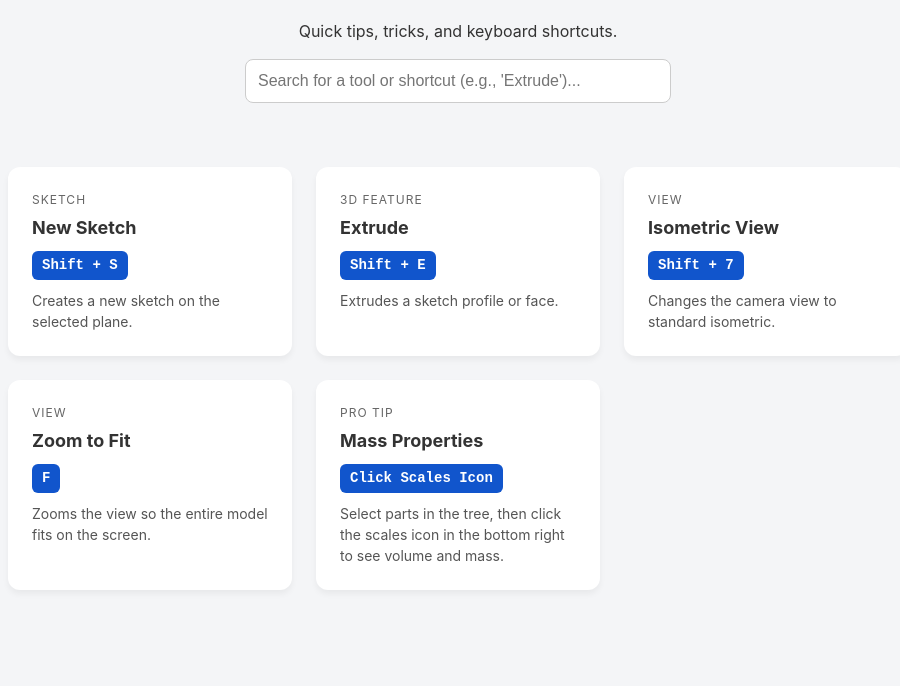
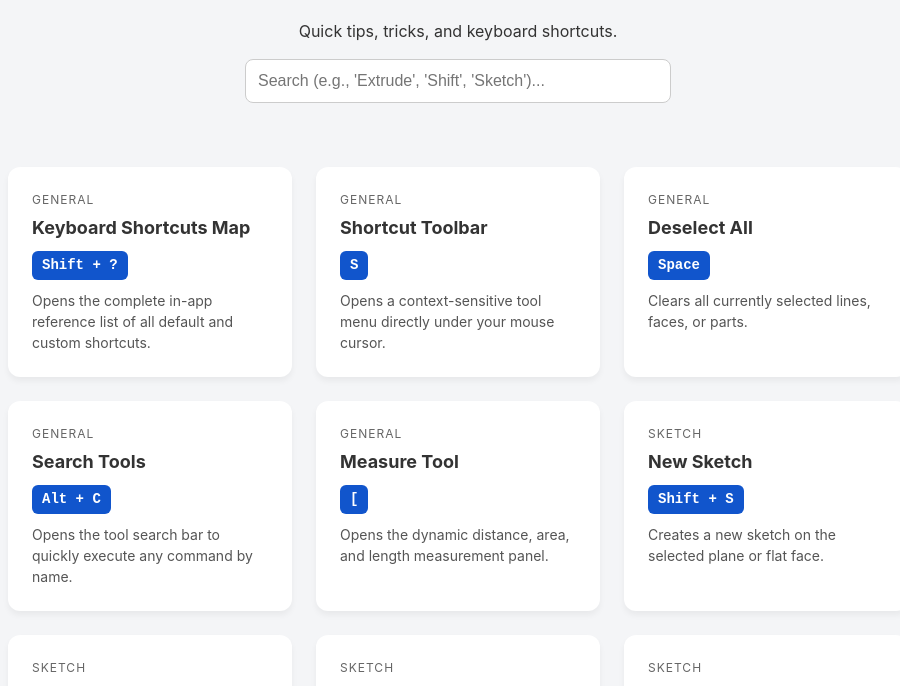
Before and after one commit to tzone25/onshape-tips-app, a plain HTML site: page index.html in a window 1280 px wide. Shown: the part 104-790 px from the top of the page, without its empty margins (182-1082 px from the left). Drawn offline with Linux system fonts and the light colour scheme.

Commit message:
Update index.html

```diff
--- a/index.html
+++ b/index.html
@@ -6,7 +6,7 @@
     <title>Onshape Tips & Shortcuts</title>
     <style>
         :root {
-            --primary: #1155cc; /* Onshape Blue */
+            --primary: #1155cc;
             --bg: #f4f5f7;
             --text: #333;
         }
@@ -86,28 +86,52 @@
     <div class="header">
         <h1>Onshape Hub</h1>
         <p>Quick tips, tricks, and keyboard shortcuts.</p>
-        <input type="text" id="searchInput" placeholder="Search for a tool or shortcut (e.g., 'Extrude')...">
+        <input type="text" id="searchInput" placeholder="Search (e.g., 'Extrude', 'Shift', 'Sketch')...">
     </div>
 
-    <div class="grid" id="tipsGrid">
-        <!-- Cards will be injected here by JavaScript -->
-    </div>
+    <div class="grid" id="tipsGrid"></div>
 </div>
 
 <script>
-    // 1. The Data: Expand this array with more tips
+    // All shortcuts embedded directly as an array
     const tipsData = [
-        { category: "Sketch", title: "New Sketch", shortcut: "Shift + S", desc: "Creates a new sketch on the selected plane." },
-        { category: "3D Feature", title: "Extrude", shortcut: "Shift + E", desc: "Extrudes a sketch profile or face." },
-        { category: "View", title: "Isometric View", shortcut: "Shift + 7", desc: "Changes the camera view to standard isometric." },
-        { category: "View", title: "Zoom to Fit", shortcut: "F", desc: "Zooms the view so the entire model fits on the screen." },
-        { category: "Pro Tip", title: "Mass Properties", shortcut: "Click Scales Icon", desc: "Select parts in the tree, then click the scales icon in the bottom right to see volume and mass." }
+        { "category": "General", "title": "Keyboard Shortcuts Map", "shortcut": "Shift + ?", "desc": "Opens the complete in-app reference list of all default and custom shortcuts." },
+        { "category": "General", "title": "Shortcut Toolbar", "shortcut": "S", "desc": "Opens a context-sensitive tool menu directly under your mouse cursor." },
+        { "category": "General", "title": "Deselect All", "shortcut": "Space", "desc": "Clears all currently selected lines, faces, or parts." },
+        { "category": "General", "title": "Search Tools", "shortcut": "Alt + C", "desc": "Opens the tool search bar to quickly execute any command by name." },
+        { "category": "General", "title": "Measure Tool", "shortcut": "[", "desc": "Opens the dynamic distance, area, and length measurement panel." },
+        { "category": "Sketch", "title": "New Sketch", "shortcut": "Shift + S", "desc": "Creates a new sketch on the selected plane or flat face." },
+        { "category": "Sketch", "title": "Line", "shortcut": "L", "desc": "Activates the Line tool in the active sketch." },
+        { "category": "Sketch", "title": "Corner Rectangle", "shortcut": "G", "desc": "Draws a rectangle defined by two opposing corners." },
+        { "category": "Sketch", "title": "Center Rectangle", "shortcut": "R", "desc": "Draws a rectangle starting from a center point." },
+        { "category": "Sketch", "title": "Center Circle", "shortcut": "C", "desc": "Draws a circle starting from a center point." },
+        { "category": "Sketch", "title": "3-Point Arc", "shortcut": "A", "desc": "Creates an arc defined by start, end, and radius points." },
+        { "category": "Sketch", "title": "Dimension", "shortcut": "D", "desc": "Applies precise dimensions to entities or between points." },
+        { "category": "Sketch", "title": "Trim", "shortcut": "M", "desc": "Trims sketch segments to the nearest intersection." },
+        { "category": "Sketch", "title": "Extend", "shortcut": "X", "desc": "Extends a line or arc until it hits nearby geometry." },
+        { "category": "Sketch", "title": "Offset", "shortcut": "O", "desc": "Creates parallel or concentric copies of sketch curves." },
+        { "category": "Sketch", "title": "Use / Convert", "shortcut": "U", "desc": "Projects existing 3D model edges or faces into the active sketch plane." },
+        { "category": "Sketch", "title": "Toggle Construction", "shortcut": "Q", "desc": "Switches selected entities between active geometry and construction lines." },
+        { "category": "3D Feature", "title": "Extrude", "shortcut": "Shift + E", "desc": "Extrudes a sketch profile or face into 3D geometry." },
+        { "category": "3D Feature", "title": "Revolve", "shortcut": "Shift + W", "desc": "Revolves a profile around an axis line." },
+        { "category": "3D Feature", "title": "Fillet", "shortcut": "Shift + F", "desc": "Rounds or curves selected 3D edges." },
+        { "category": "View", "title": "Normal To View", "shortcut": "N", "desc": "Orients camera perpendicular to selected face or sketch (press again to flip)." },
+        { "category": "View", "title": "Zoom to Fit", "shortcut": "F", "desc": "Fits all model elements inside your active viewport window." },
+        { "category": "View", "title": "Zoom Box", "shortcut": "W", "desc": "Drag a window box to zoom in on a specific detail area." },
+        { "category": "View", "title": "Isometric View", "shortcut": "Shift + 7", "desc": "Snaps the 3D workspace orientation back to standard Isometric view." },
+        { "category": "View", "title": "Standard Views", "shortcut": "Shift + 1 to 6", "desc": "Shift+1 (Front), Shift+2 (Back), Shift+3 (Left), Shift+4 (Right), Shift+5 (Top), Shift+6 (Bottom)." },
+        { "category": "View", "title": "Toggle Planes", "shortcut": "P", "desc": "Shows or hides the primary Top, Front, and Right reference planes." },
+        { "category": "View", "title": "Hide Selected", "shortcut": "Y", "desc": "Hides the currently selected face, part, or component from view." },
+        { "category": "Assembly", "title": "Mate Tool", "shortcut": "M", "desc": "Opens the assembly constraint tool to join components together." },
+        { "category": "Assembly", "title": "Mate Connector", "shortcut": "Ctrl + M", "desc": "Generates custom coordinate orientation nodes on target geometry." },
+        { "category": "Assembly", "title": "Lock Inference Point", "shortcut": "Shift", "desc": "Hold Shift to lock auto-snapped mate inference points while dragging." },
+        { "category": "Pro Tip", "title": "Select Through Glass", "shortcut": "Alt + Click", "desc": "Selects hidden internal faces through transparent or overlapping objects." },
+        { "category": "Pro Tip", "title": "Commit & Repeat Tool", "shortcut": "Shift + Enter", "desc": "Applies the current feature settings and instantly opens a fresh dialog of the same tool." }
     ];
 
     const grid = document.getElementById('tipsGrid');
     const searchInput = document.getElementById('searchInput');
 
-    // 2. Render Function
     function renderTips(tips) {
         grid.innerHTML = '';
         tips.forEach(tip => {
@@ -123,18 +147,17 @@
         });
     }
 
-    // 3. Search Filter
     searchInput.addEventListener('input', (e) => {
         const term = e.target.value.toLowerCase();
         const filtered = tipsData.filter(tip =>
             tip.title.toLowerCase().includes(term) ||
             tip.desc.toLowerCase().includes(term) ||
+            tip.category.toLowerCase().includes(term) ||
             (tip.shortcut && tip.shortcut.toLowerCase().includes(term))
         );
         renderTips(filtered);
     });
 
-    // Initial render
     renderTips(tipsData);
 </script>
 
```
